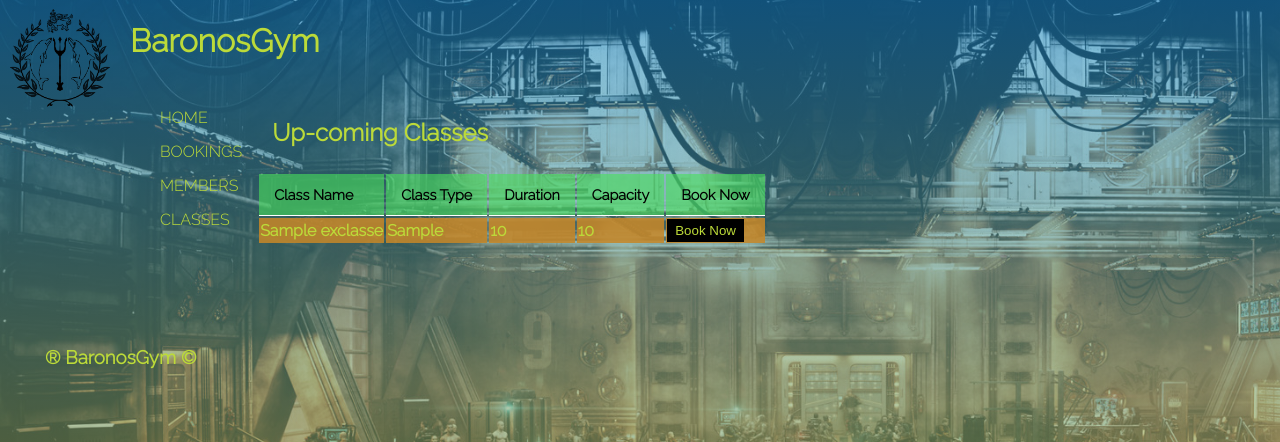
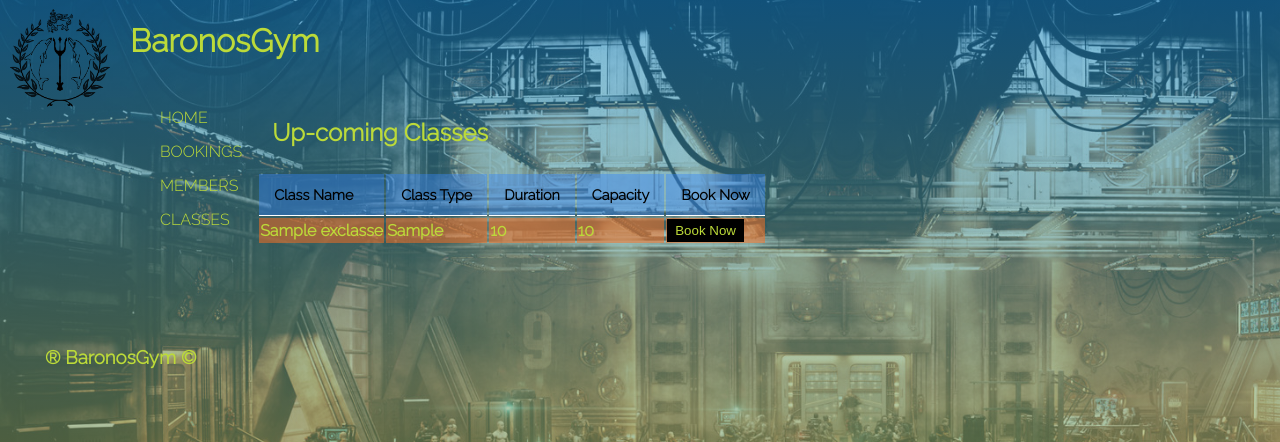
Before and after one commit to BrockBaron/Baronos-Gym, a Flask app: page / in a window 1280 px wide. Shown: the part 22-464 px from the top of the page. Run offline with Flask 2, Linux system fonts and the light colour scheme; a database or web service that is not in the repository returns one stand-in record (values such as "Sample title"); some libraries are stand-ins or nearby versions.

Commit message:
last commit (for now)

```diff
--- a/gym_app/static/css/main.css
+++ b/gym_app/static/css/main.css
@@ -92,7 +92,7 @@ list-style-type: none;
 /* Table stlyling */
 .content-table {
     border-collapse: collapse;
-    margin: 25px 0;
+    margin: 35px;
     font-size: 0.9em;
     min-width: 400px;
     box-shadow: 0 0 20px rgb(2, 2, 2, 0.15);
@@ -114,11 +114,10 @@ list-style-type: none;
 
 
 th {
-
     padding: 12px 15px;
     color: rgb(0, 0, 0);
     border-bottom: thin solid rgba(255, 255, 255);
-    background-color: rgba(73, 226, 93, 0.6);
+    background-color: #3384fd67 ;
     text-align: left;
     margin: 25px 0;
     font-size: 0.9em;
@@ -130,10 +129,10 @@ td {
 }
 
 tbody tr:nth-of-type(even) {
-    background-color:rgba(130, 131, 126, 0.87);
+    background-color:rgba(130, 131, 126, 0.815);
 }
 tbody tr:nth-of-type(odd) {
-    background-color:rgba(197, 135, 41, 0.87);
+    background-color: #fc6e2286;
 }
 tbody tr:last-of-type {
     border-bottom: 2px solid rgba(255, 255, 255);
```
